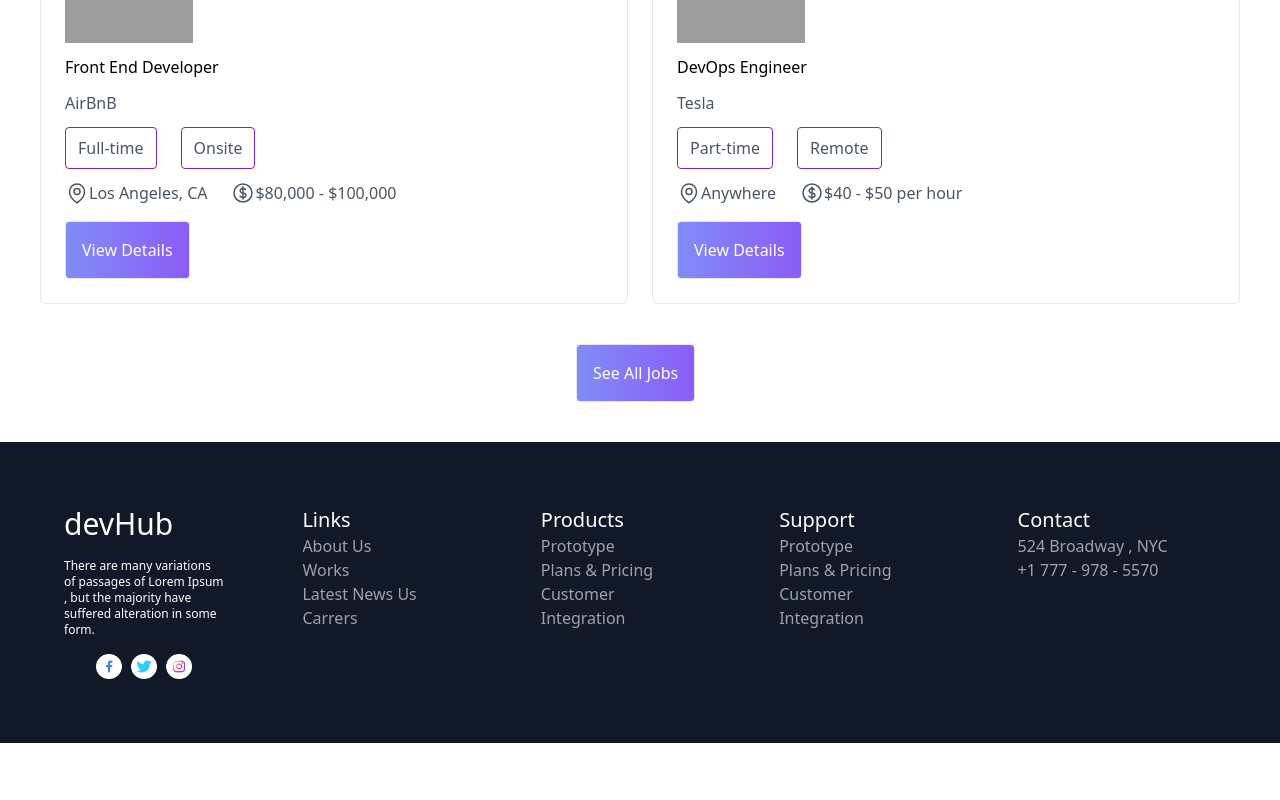
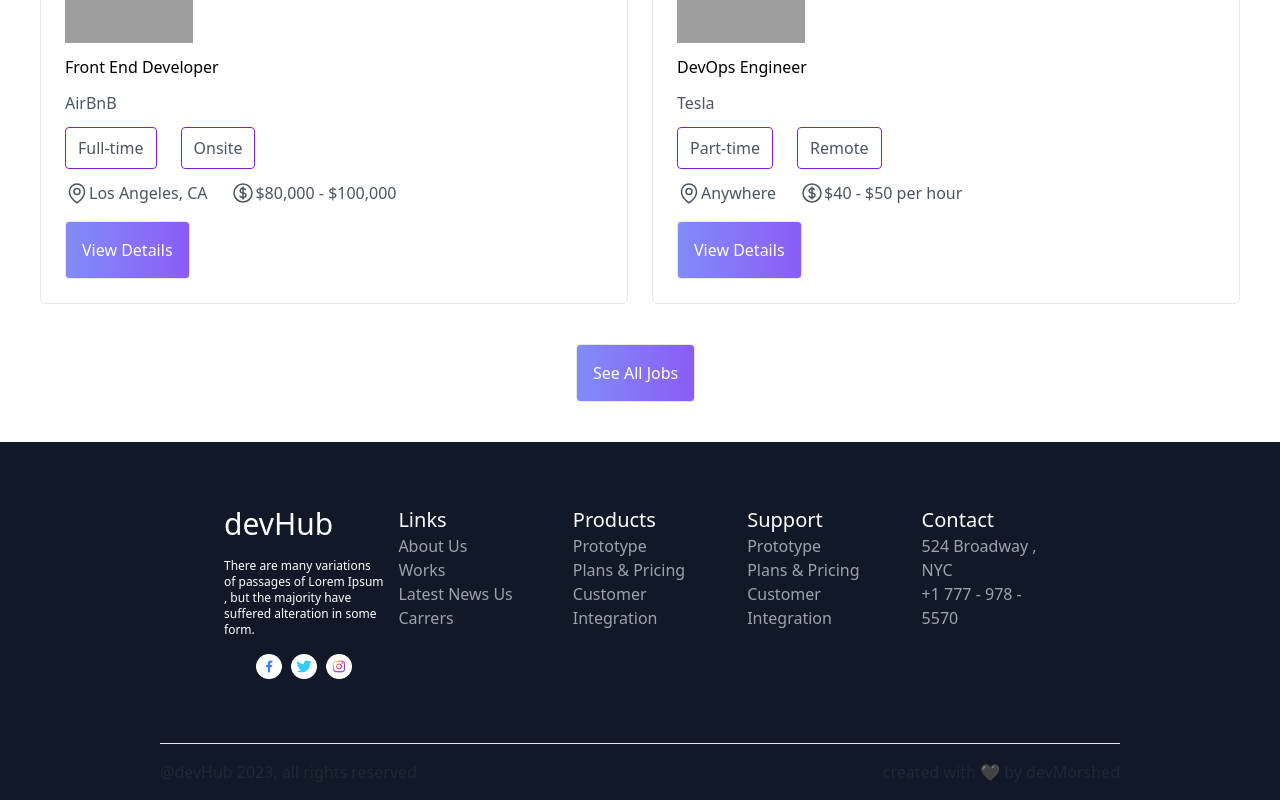
Before and after one commit to devMorshed/devHub, a React (Vite) app: page / in a window 1280 px wide. Shown: the part 1506-2306 px from the top of the page. Before the commit the page ends 2249 px from the top, so only its background shows below. Built offline with nearby package versions, Linux system fonts and the light colour scheme; grey boxes are pictures that could not be loaded.

Commit message:
footer updated

```diff
--- a/src/components/Footer.jsx
+++ b/src/components/Footer.jsx
@@ -3,15 +3,23 @@ import React from "react";
 const Footer = () => {
 	return (
 		<div className="bg-gray-900 ">
+			<div className="divide-y w-3/4 mx-auto">
 				<div className="max-w-7xl mx-auto p-6 md:p-16 grid-cols-2 md:grid-cols-3 lg:gap-10 md:gap-6 gap-8  text-center lg:text-start grid lg:grid-cols-5 text-white">
 					<div className="w-40 mx-auto lg:mx-0 space-y-4">
 						<h3 className="text-3xl">devHub</h3>
 						<p className="text-xs">
-						There are many variations of passages of Lorem Ipsum ,
-						but the majority have suffered alteration in some form.
+							There are many variations of passages of Lorem Ipsum
+							, but the majority have suffered alteration in some
+							form.
 						</p>
 						<ul className="">
-            <li className="flex justify-center"><img className="w-24" src="/src/assets/Group 9969.png" alt="" /></li>
+							<li className="flex justify-center">
+								<img
+									className="w-24"
+									src="/src/assets/Group 9969.png"
+									alt=""
+								/>
+							</li>
 						</ul>
 					</div>
 					<ul className="text-gray-400">
@@ -41,6 +49,11 @@ const Footer = () => {
 						<li>+1 777 - 978 - 5570 </li>
 					</ul>
         </div>
+        <div className="flex text-center justify-center lg:justify-between py-4 flex-col lg:flex-row">
+          <p>@devHub 2023, all rights reserved</p>
+          <p>created with 🖤 by devMorshed </p>
+        </div>
+			</div>
 		</div>
 	);
 };
```
Lines whose indentation alone changed are shown as unchanged.
